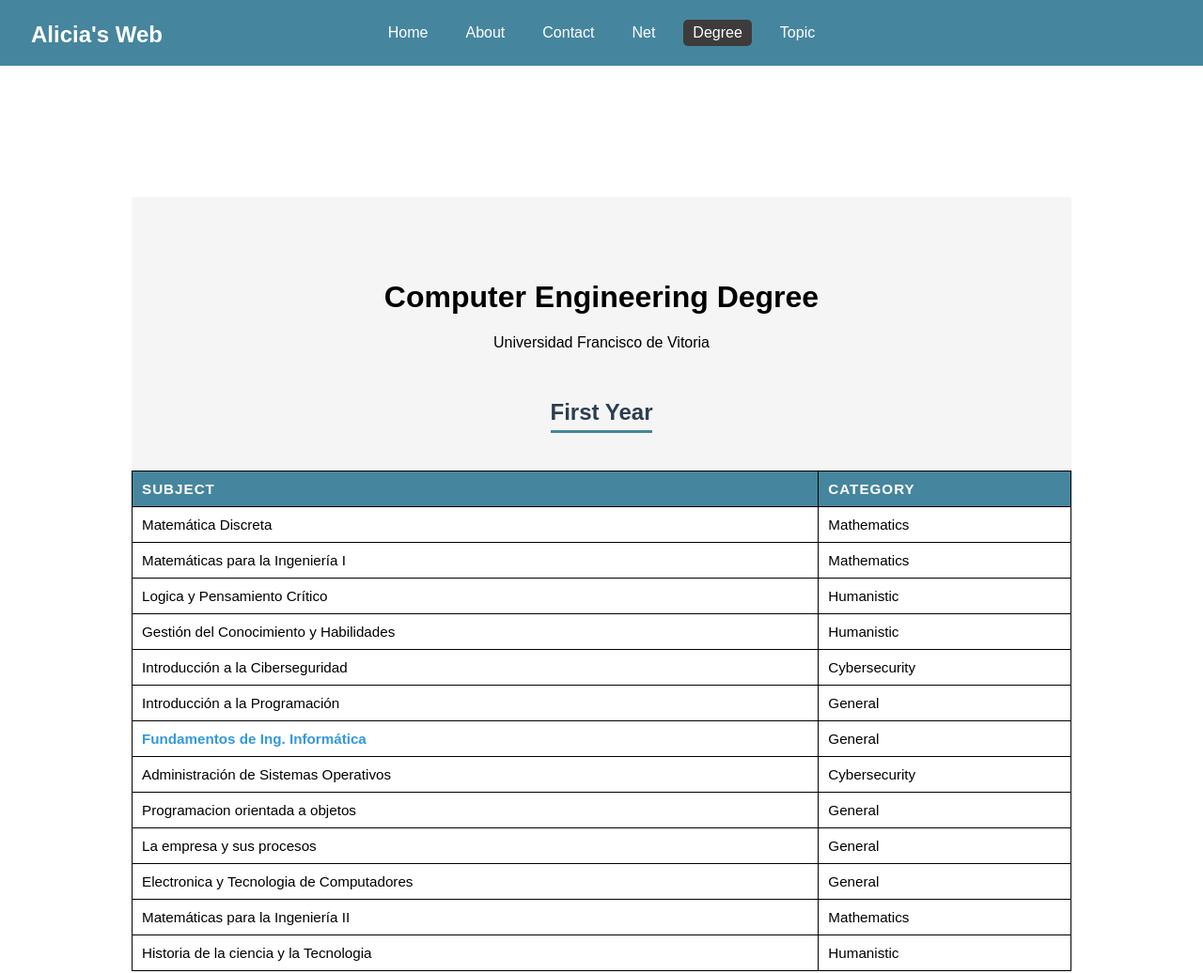
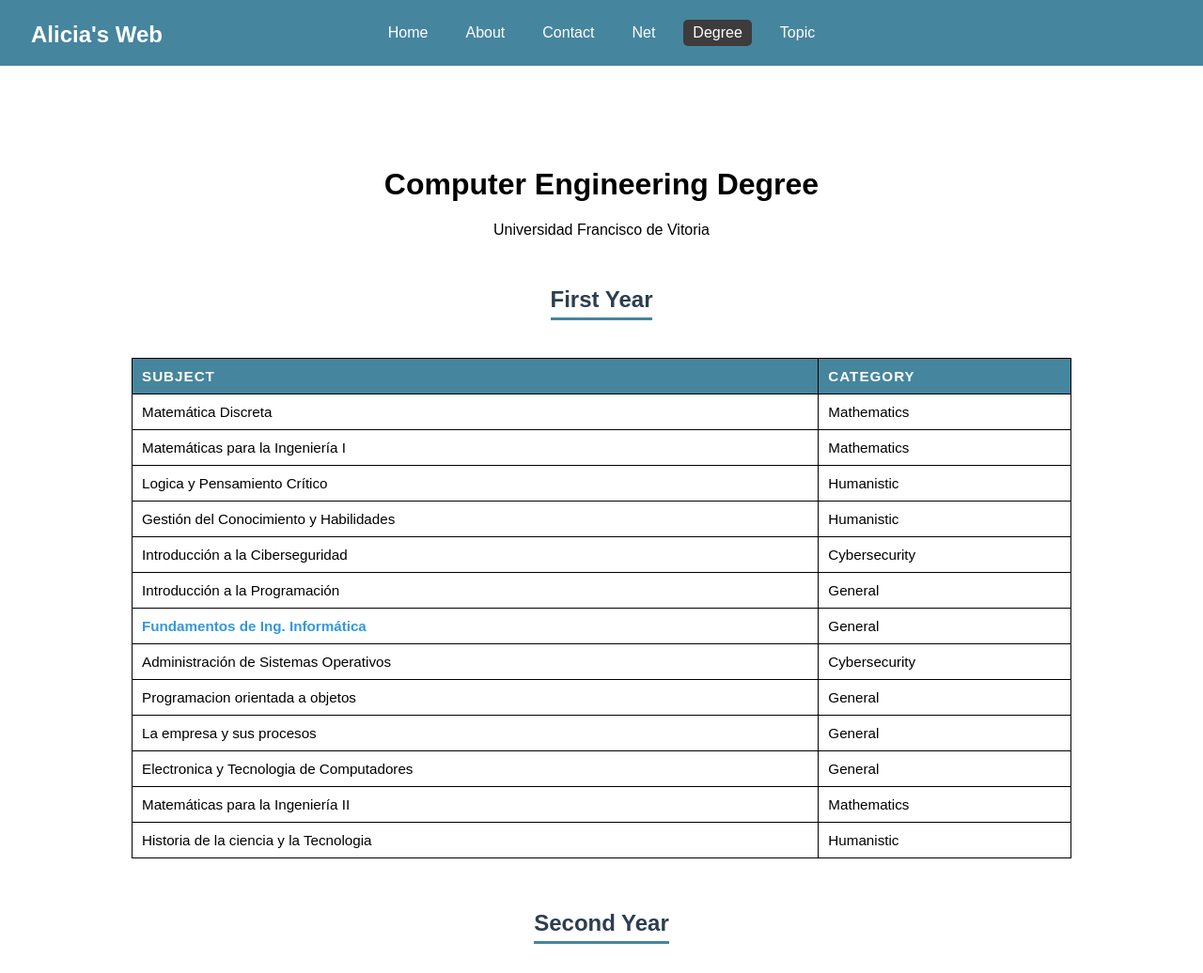
Before and after one commit to alicia-vereda-ferrero/personal-web, a plain HTML site: page docs/public/degree.html in a window 1280 px wide. Shown: the top 1036 px of the page at 94% size. Drawn offline with Linux system fonts and the light colour scheme.

Commit message:
changes style, fixed errors

```diff
--- a/docs/css/style.css
+++ b/docs/css/style.css
@@ -82,7 +82,7 @@ body {
 
 /*CONTACT*/
         .container-contact{
-            height: 800px;
+            height: 100x;
             display: flex;
             flex-direction: column;
             justify-content: center;
@@ -115,18 +115,20 @@ body {
 
 
 
-         .container-degree {
-            margin-top: 120px;
+        .container-degree {
+            margin-top: 1000px;
             padding: 20px;
             width: 90%;
             max-width: 1000px;
             margin-left: auto;
             margin-right: auto;
-            margin-bottom: 200px;
+            margin-bottom: 100px;
+            background-color: white;
         }
+
         h1 { color: #000000;
             margin-bottom: 5px;
-            margin-top: 2200px;
+            margin-top: 200px;
         }
 
         h2 {
```
